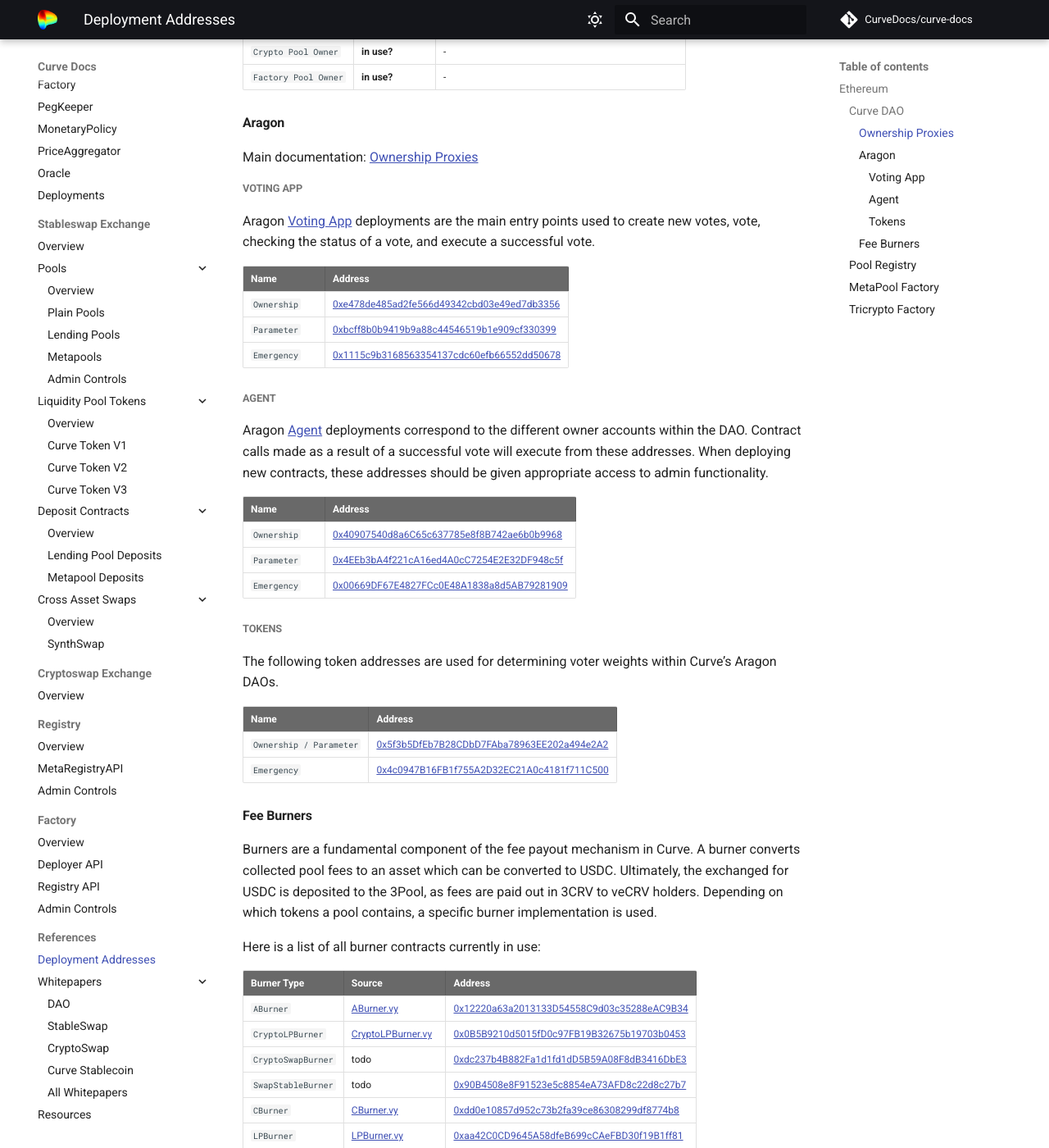
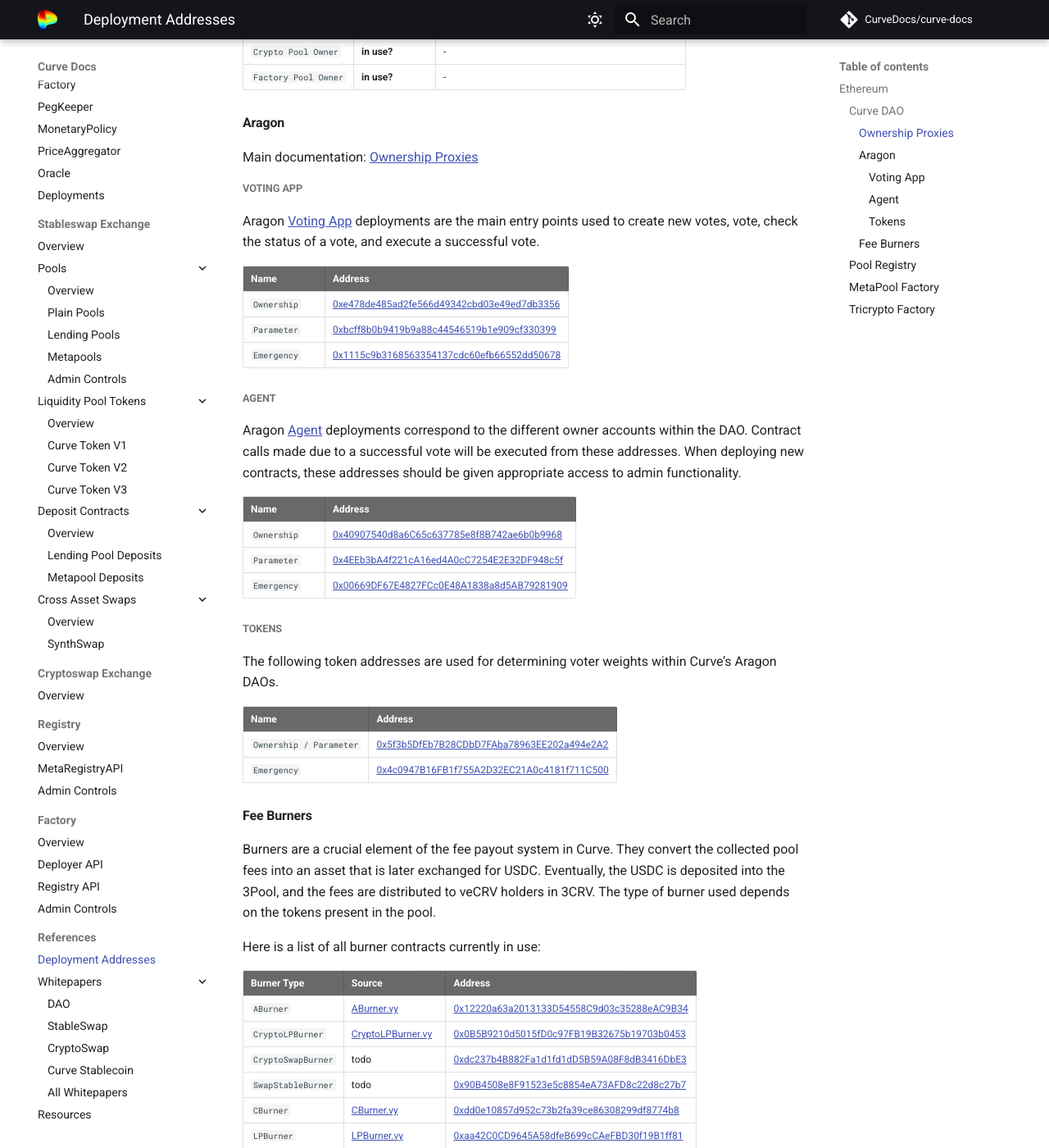
Before and after one commit to CurveDocs/curve-docs, an MkDocs documentation site: the page built from docs/references/deployed-contracts.md, in a window 1280 px wide and 1400 px high, scrolled down 882 px. Shown: the whole window at 82% size. Built offline with MkDocs 1.6.1 and Material for MkDocs 9.7.7, drawn with Linux system fonts in a browser that asks for light colours; comment, search, counter and statistics services are not loaded; some of the changed text lies outside the part shown.

Commit message:
grammar suggestions

```diff
--- a/docs/references/deployed-contracts.md
+++ b/docs/references/deployed-contracts.md
@@ -4,7 +4,7 @@
 # **Ethereum**
 
 ## **Curve DAO**
-Curve DAO consists of multiple smart contracts connected by [Aragon](https://github.com/aragon/aragonOS). Interaction with Aragon occurs through a [modified implementation](https://github.com/curvefi/curve-aragon-voting) of the [Aragon Voting App](https://github.com/aragon/aragon-apps/tree/master/apps/voting). Aragon’s standard one token, one vote method is replaced with a weighting system based on locking tokens. Curve DAO has a token (CRV) which is used for both governance and value accrual.
+Curve DAO consists of multiple smart contracts connected by [Aragon](https://github.com/aragon/aragonOS). Interaction with Aragon occurs through a [modified implementation](https://github.com/curvefi/curve-aragon-voting) of the [Aragon Voting App](https://github.com/aragon/aragon-apps/tree/master/apps/voting). Aragon’s standard one-token, one-vote method is replaced with a weighting system based on locking tokens. Curve DAO has a token (CRV) used for governance and value accrual.
 
 View the documentation for an in-depth overview of how the Curve DAO works.
 
@@ -34,7 +34,7 @@
 Main documentation: [Ownership Proxies](/docs/curve_dao/ownership-proxy/overview.md)
 
 #### **Voting App**
-Aragon [Voting App](https://wiki.aragon.org/archive/dev/apps/voting/) deployments are the main entry points used to create new votes, vote, checking the status of a vote, and execute a successful vote.
+Aragon [Voting App](https://wiki.aragon.org/archive/dev/apps/voting/) deployments are the main entry points used to create new votes, vote, check the status of a vote, and execute a successful vote.
 
 | Name      | Address  |
 | ----------- | -------|
@@ -44,7 +44,7 @@
 
 
 #### **Agent**
-Aragon [Agent](https://hack.aragon.org/docs/guides-use-agent) deployments correspond to the different owner accounts within the DAO. Contract calls made as a result of a successful vote will execute from these addresses. When deploying new contracts, these addresses should be given appropriate access to admin functionality.
+Aragon [Agent](https://hack.aragon.org/docs/guides-use-agent) deployments correspond to the different owner accounts within the DAO. Contract calls made due to a successful vote will be executed from these addresses. When deploying new contracts, these addresses should be given appropriate access to admin functionality.
 
 | Name      | Address  |
 | ----------- | -------|
@@ -65,7 +65,7 @@
 
 
 ### **Fee Burners**
-Burners are a fundamental component of the fee payout mechanism in Curve. A burner converts collected pool fees to an asset which can be converted to USDC. Ultimately, the exchanged for USDC is deposited to the 3Pool, as fees are paid out in 3CRV to veCRV holders. Depending on which tokens a pool contains, a specific burner implementation is used.
+Burners are a crucial element of the fee payout system in Curve. They convert the collected pool fees into an asset that is later exchanged for USDC. Eventually, the USDC is deposited into the 3Pool, and the fees are distributed to veCRV holders in 3CRV. The type of burner used depends on the tokens present in the pool.
 
 Here is a list of all burner contracts currently in use:
 
@@ -87,7 +87,7 @@
 
 
 ## **Pool Registry**
-The pool registry serves as an on-chain information hub about the current state of Curve pools. For instance, on-chain integrators can fetch the current address of a Curve pool and query information about it.
+The pool registry acts as a central hub of information on the current status of Curve pools This means that on-chain integrators can easily retrieve the current address of a particular Curve pool and gather relevant details about it through queries.
 
 Here is a list of all components of the pool registry currently in use:
 
```
Also changed, not shown: other parts of docs/references/deployed-contracts.md (+1 -1 lines).
